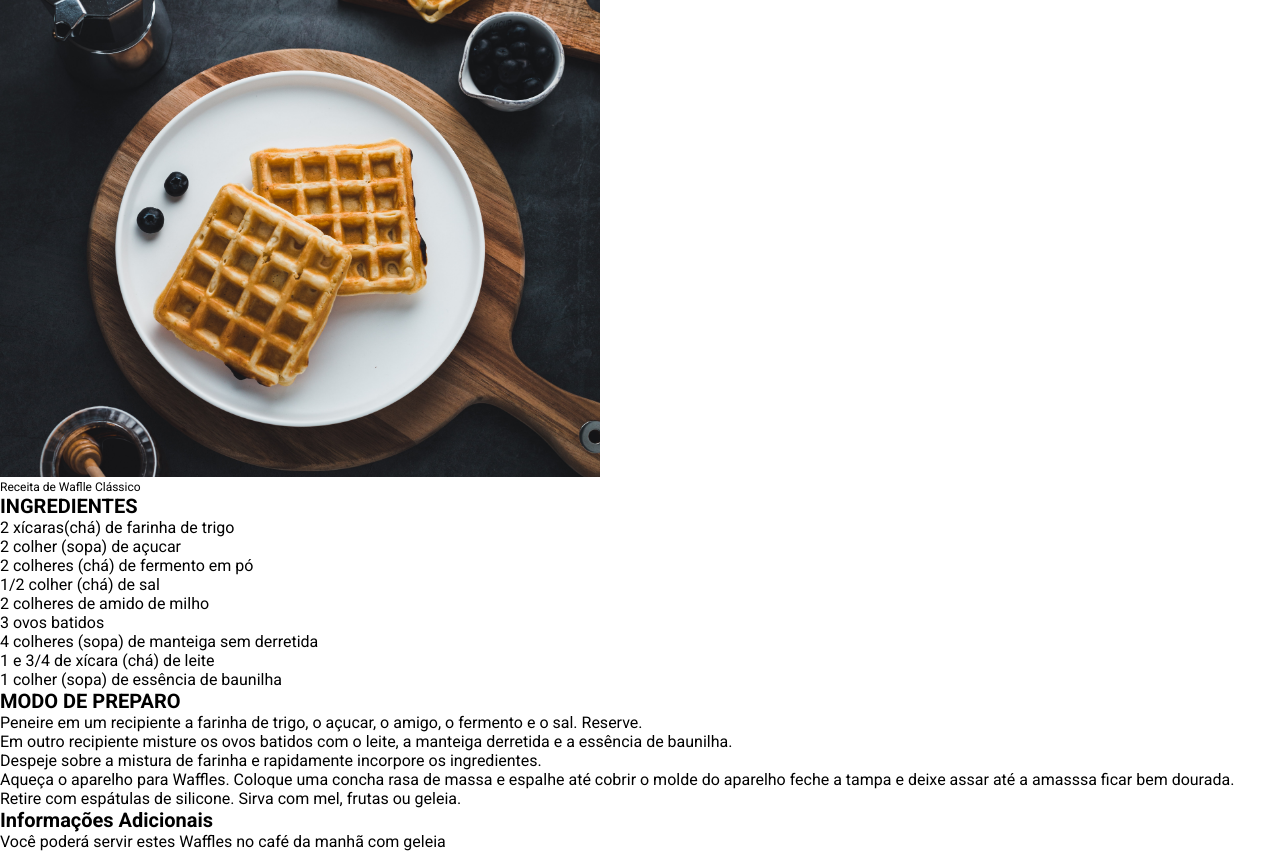
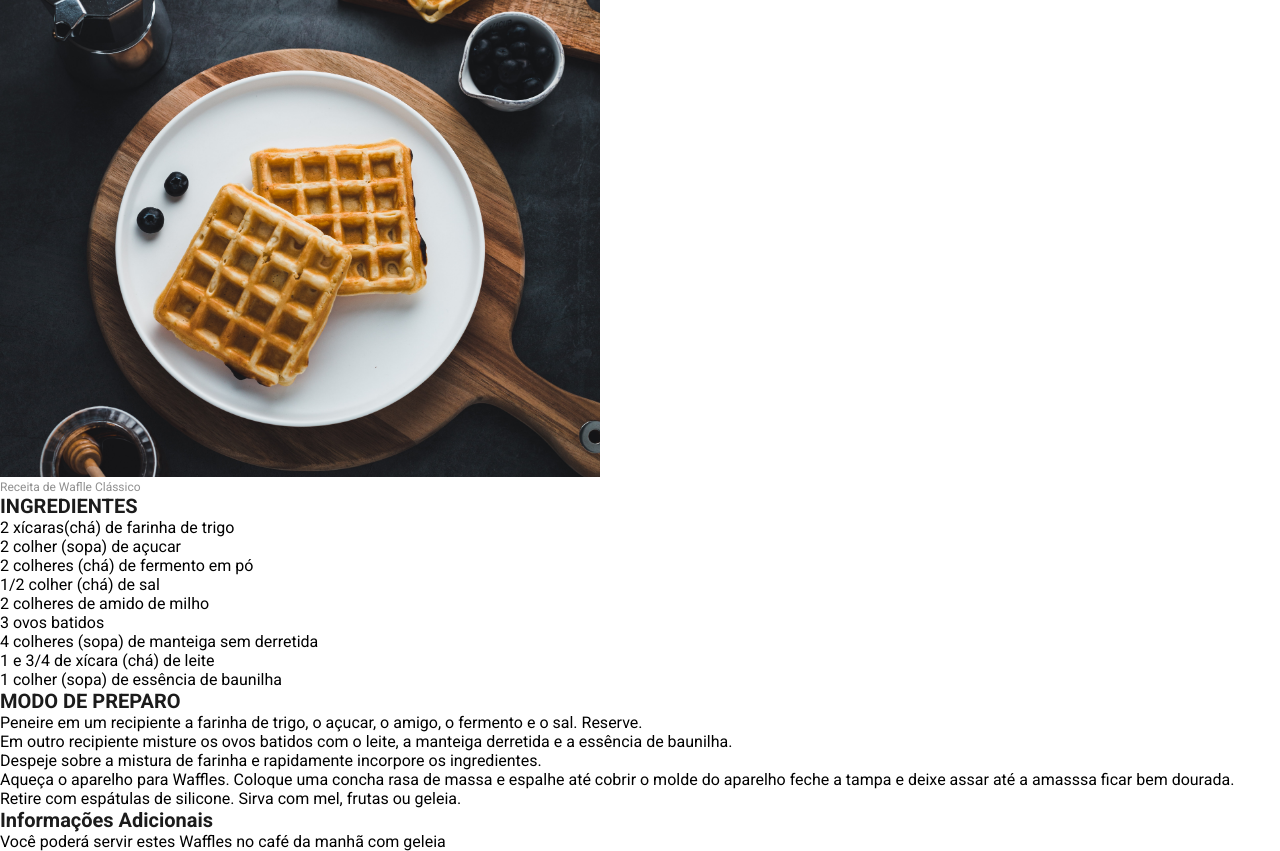
Before and after one commit to bielfast/pagina-de-receita, a plain HTML site: page index.html in a window 1280 px wide. Shown: the part 41-892 px from the top of the page. Drawn offline with Linux system fonts and the light colour scheme.

Commit message:
add color on text

```diff
--- a/style.css
+++ b/style.css
@@ -15,18 +15,21 @@ body {
   padding: auto;
 }
 
-#container h3{
+#container h3 {
   font-size: 20px;
   font-weight: 700;
+  color: #1b1b1b;
 }
 
-#container ul ol p{
+#container ul ol p {
   font-size: 16px;
   font-weight: 400;
+  color: #39393a;
 }
 
 #container figure {
   font-size: 12px;
+  color: #8f8f8f;
 }
 
 #container img {
```
